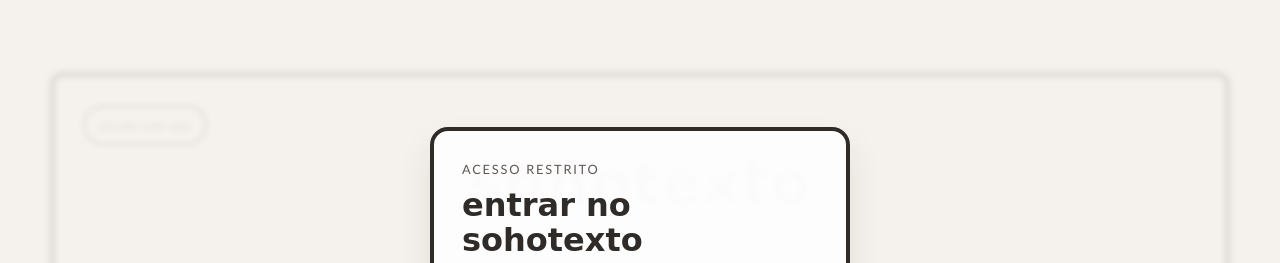
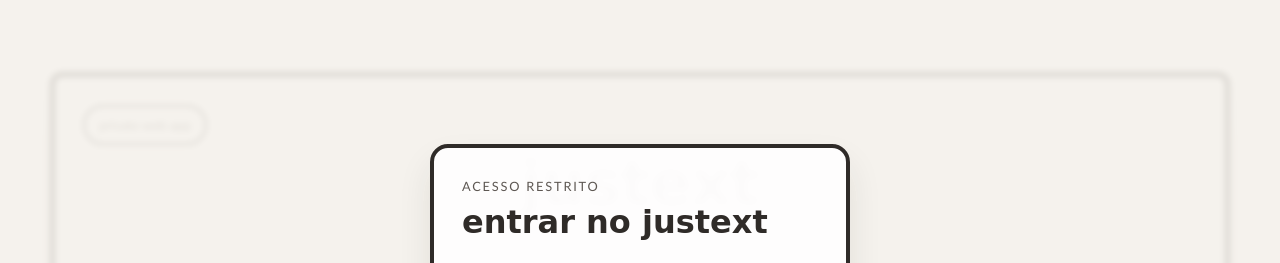
Before and after one commit to SeaWolfBr/sohotexto, a website: page static/index.html in a window 1280 px wide. Shown: the top 263 px of the page. Drawn offline with Linux system fonts and the light colour scheme; no server answers.

Commit message:
Rebrand visible UI copy to Justext

```diff
--- a/server.mjs
+++ b/server.mjs
@@ -313,7 +313,7 @@
   const allowedHosts = new Set(["youtube.com", "m.youtube.com", "youtu.be"]);
 
   if (!allowedHosts.has(hostname)) {
-    throw new Error("Por enquanto, o SohoTexto aceita apenas URLs do YouTube.");
+    throw new Error("Por enquanto, o Justext aceita apenas URLs do YouTube.");
   }
 
   return { normalizedUrl: url.toString(), videoId };
@@ -468,5 +468,5 @@
 });
 
 server.listen(port, host, () => {
-  console.log(`SohoTexto pronto em http://${host}:${port}`);
+  console.log(`Justext pronto em http://${host}:${port}`);
 });
--- a/static/index.html
+++ b/static/index.html
@@ -3,7 +3,7 @@
   <head>
     <meta charset="UTF-8" />
     <meta name="viewport" content="width=device-width, initial-scale=1.0" />
-    <title>sohotexto</title>
+    <title>justext</title>
     <link rel="stylesheet" href="/app.css" />
   </head>
   <body>
@@ -15,7 +15,7 @@
         </div>
 
         <div class="hero">
-          <h1 class="brand">sohotexto</h1>
+          <h1 class="brand">justext</h1>
           <p class="intro">transcricao limpa de videos do YouTube, sem timestamps</p>
         </div>
 
@@ -71,7 +71,7 @@
     <div class="auth-layer" id="authLayer">
       <form class="auth-card" id="authForm">
         <p class="eyebrow">acesso restrito</p>
-        <h2>entrar no sohotexto</h2>
+        <h2>entrar no justext</h2>
         <p>
           esta app foi preparada para rodar de forma privada na web. entre com suas
           credenciais para liberar a transcricao.
```
Also changed, not shown: README.md, docs/preview.svg.
